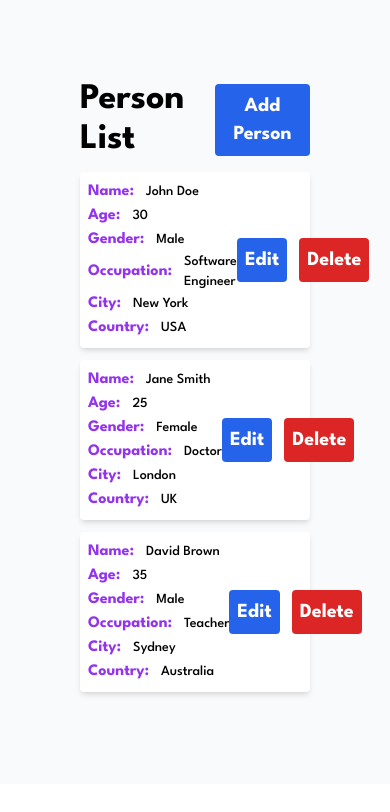
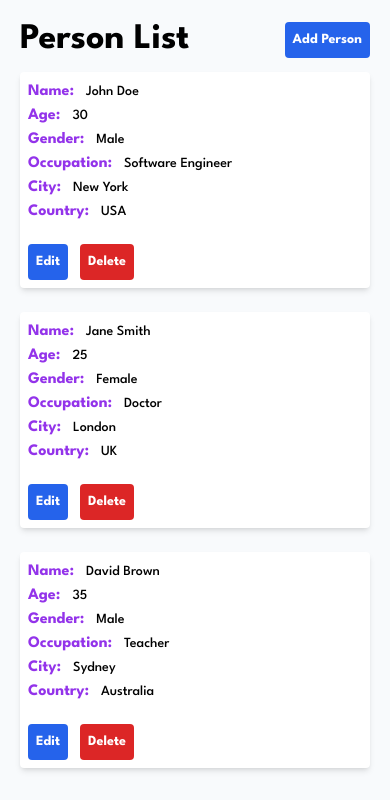
Before and after one commit to Mark-Alexis-Posadas/react-mini-practice, a React (Vite) app: page / in a window 390 px wide. Shown: the top 812 px of the page. Built offline with nearby package versions, Linux system fonts and the light colour scheme.

Commit message:
improve design

```diff
--- a/src/components/PersonList/PersonList.jsx
+++ b/src/components/PersonList/PersonList.jsx
@@ -54,7 +54,7 @@ export default function PersonList() {
   };
 
   const handleEdit = (idx) => {
-    setInputVal(people[idx]);
+    setInputVal(peopleList[idx]);
     setActiveList(idx);
     setShowInput(true);
   };
@@ -105,17 +105,17 @@ export default function PersonList() {
   };
 
   return (
-    <div className="p-20 relative bg-slate-50">
+    <div className="p-5 md:p-20 relative bg-slate-50">
       <div className="flex items-center justify-between">
         <h1 className="font-bold text-4xl">Person List</h1>
         <button
-          className="bg-blue-600 text-white font-bold text-xl p-2 rounded"
+          className="bg-blue-600 text-white font-bold text-sm p-2 rounded"
           onClick={handleAdd}
         >
           Add Person
         </button>
       </div>
-      <ul>
+      <ul className="grid md:grid-cols-3 md:gap-3">
         {peopleList.map((item, index) => {
           const { name, age, gender, occupation, city, country } = item;
           return (
@@ -124,7 +124,7 @@ export default function PersonList() {
                 index === activeList
                   ? "bg-gray-300 text-white"
                   : "bg-white text-black"
-              } shadow-md p-2 rounded my-3 flex items-center justify-between`}
+              } shadow-md p-2 rounded my-3 flex flex-col md:flex-row md:items-center justify-between`}
               key={index}
             >
               <ul>
@@ -159,15 +159,15 @@ export default function PersonList() {
                   </span>
                 </li>
               </ul>
-              <div className="flex items-center gap-3">
+              <div className="flex items-center gap-3 mt-5 md:mt-0">
                 <button
-                  className="bg-blue-600 text-white font-bold text-xl p-2 rounded"
+                  className="bg-blue-600 text-white font-bold text-sm p-2 rounded"
                   onClick={() => handleEdit(index)}
                 >
                   Edit
                 </button>
                 <button
-                  className="bg-red-600 text-white font-bold text-xl p-2 rounded"
+                  className="bg-red-600 text-white font-bold text-sm p-2 rounded"
                   onClick={() => handleDelete(index)}
                 >
                   Delete
```
